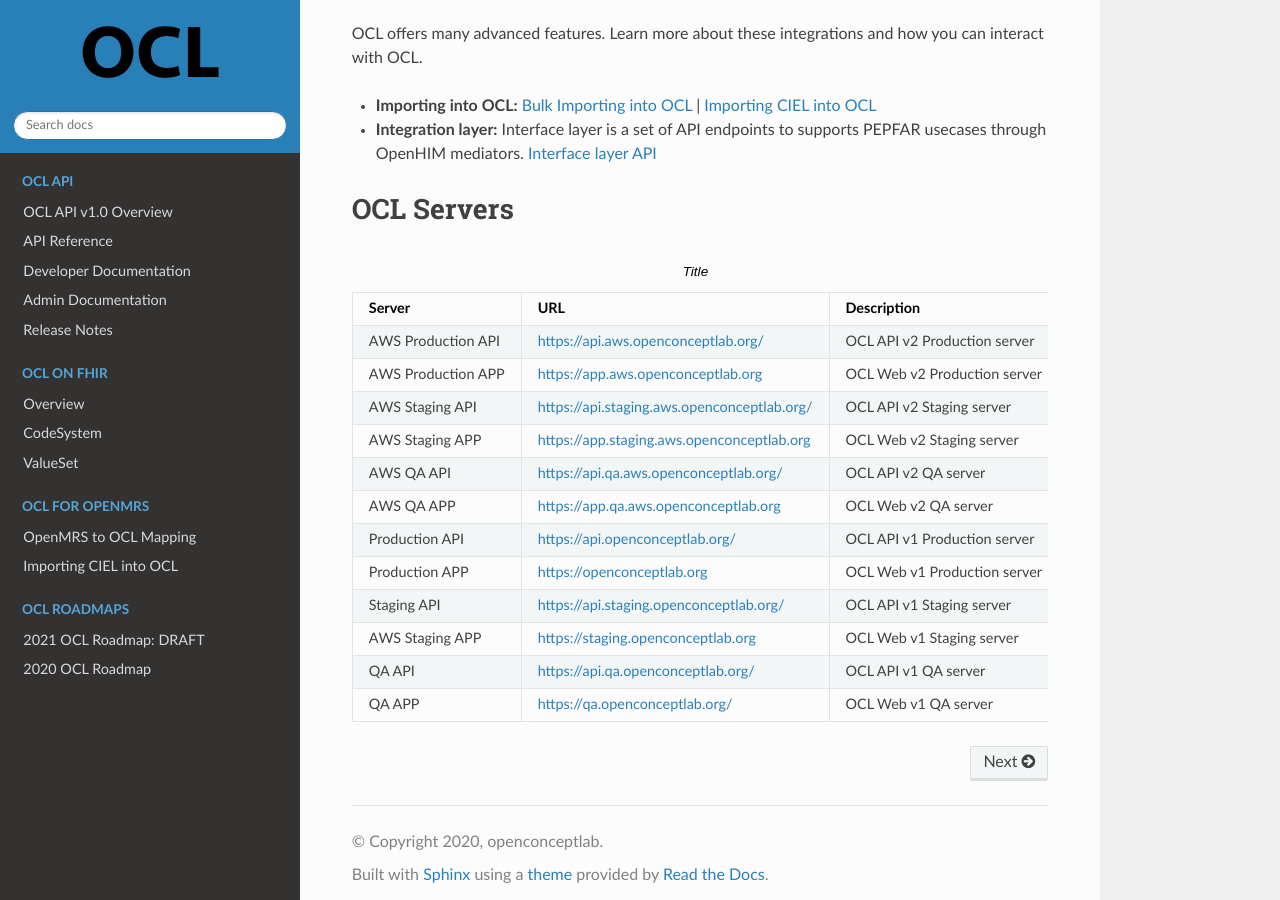
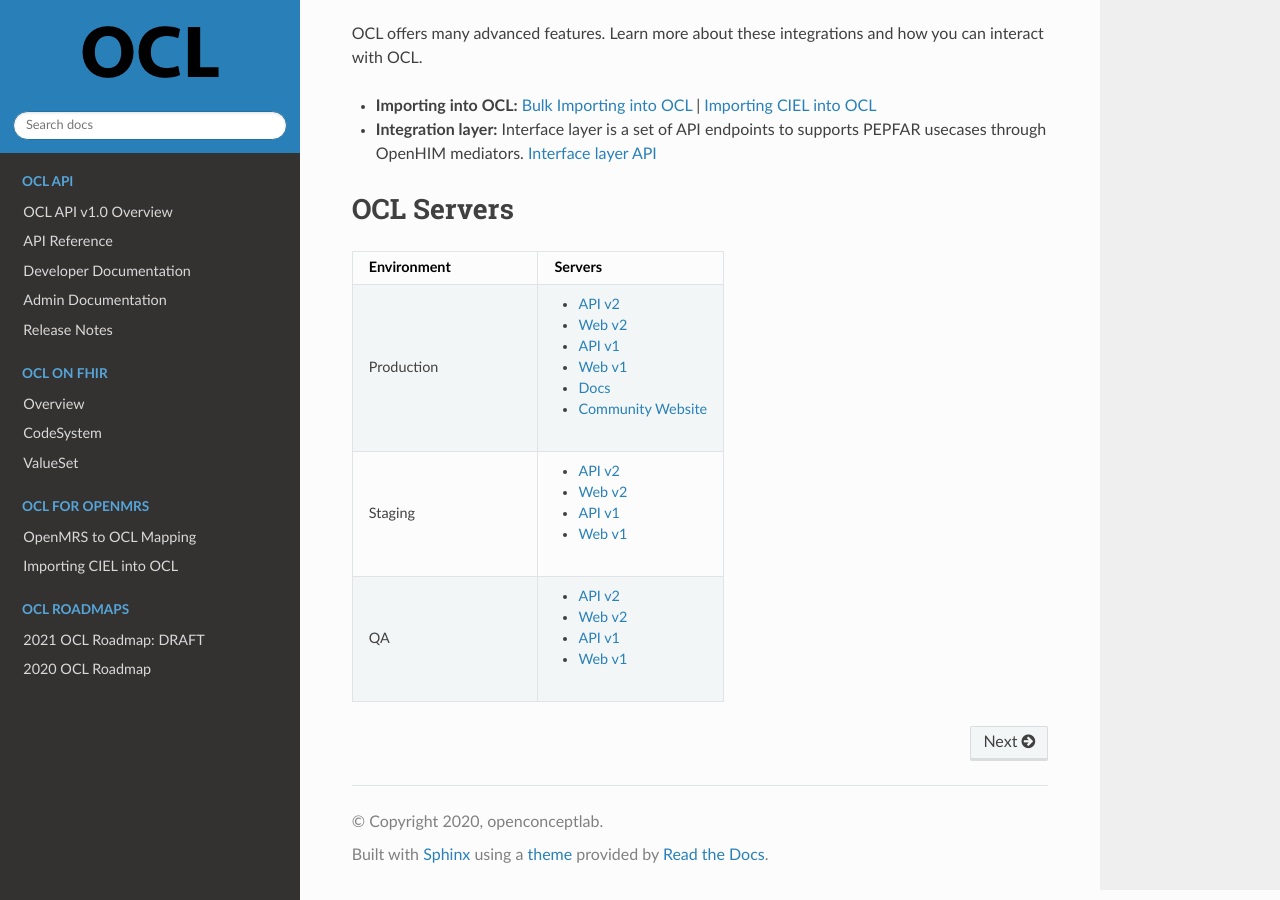
Before and after one commit to OpenConceptLab/ocl-docs, a Sphinx documentation site: the page built from docs/source/index.rst, in a window 1280 px wide and 900 px high, scrolled down 1027 px. Built offline with Sphinx 7.4.7 and the Read the Docs theme 2.0.0, drawn with Linux system fonts in a browser that asks for light colours.

Commit message:
refining server documentation

```diff
--- a/docs/source/index.rst
+++ b/docs/source/index.rst
@@ -36,49 +36,29 @@
 OCL Servers
 ------------
 
-.. list-table:: Title
-   :widths: 25 25 50
+.. list-table::
+   :widths: 50 50
    :header-rows: 1
 
-   * - Server
-     - URL
-     - Description
-   * - AWS Production API
-     - https://api.aws.openconceptlab.org/
-     - OCL API v2 Production server
-   * - AWS Production APP
-     - https://app.aws.openconceptlab.org
-     - OCL Web v2 Production server
-   * - AWS Staging API
-     - https://api.staging.aws.openconceptlab.org/
-     - OCL API v2 Staging server
-   * - AWS Staging APP
-     - https://app.staging.aws.openconceptlab.org
-     - OCL Web v2 Staging server
-   * - AWS QA API
-     - https://api.qa.aws.openconceptlab.org/
-     - OCL API v2 QA server
-   * - AWS QA APP
-     - https://app.qa.aws.openconceptlab.org
-     - OCL Web v2 QA server
-   * - Production API
-     - https://api.openconceptlab.org/
-     - OCL API v1 Production server
-   * - Production APP
-     - https://openconceptlab.org
-     - OCL Web v1 Production server
-   * - Staging API
-     - https://api.staging.openconceptlab.org/
-     - OCL API v1 Staging server
-   * - AWS Staging APP
-     - https://staging.openconceptlab.org
-     - OCL Web v1 Staging server
-   * - QA API
-     - https://api.qa.openconceptlab.org/
-     - OCL API v1 QA server
-   * - QA APP
-     - https://qa.openconceptlab.org/
-     - OCL Web v1 QA server
+   * - Environment
+     - Servers
+   * - Production
+     - -  `API v2 <https://api.aws.openconceptlab.org/>`_
+       - `Web v2 <https://app.aws.openconceptlab.org>`_
+       -  `API v1 <https://api.openconceptlab.org/>`_
+       - `Web v1 <https://openconceptlab.org>`_
+       - `Docs <https://docs.openconceptlab.org>`_
+       - `Community Website <https://aws.openconceptlab.org/>`_
+   * - Staging
+     - -  `API v2 <https://api.staging.aws.openconceptlab.org/>`_
+       - `Web v2 <https://app.staging.aws.openconceptlab.org>`_
+       -  `API v1 <https://api.staging.openconceptlab.org/>`_
+       - `Web v1 <https://staging.openconceptlab.org>`_
+   * - QA
+     - -  `API v2 <https://api.qa.aws.openconceptlab.org/>`_
+       - `Web v2 <https://app.qa.aws.openconceptlab.org>`_
+       -  `API v1 <https://api.qa.openconceptlab.org/>`_
+       - `Web v1 <https://qa.openconceptlab.org>`_
 
 
 .. toctree::
```
